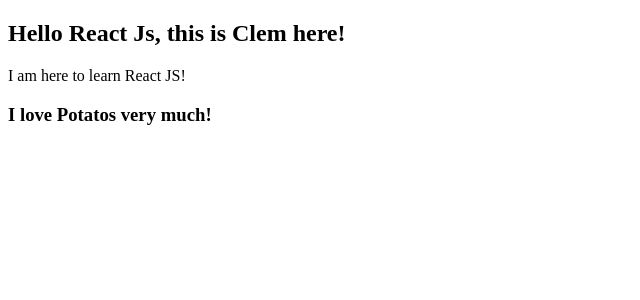
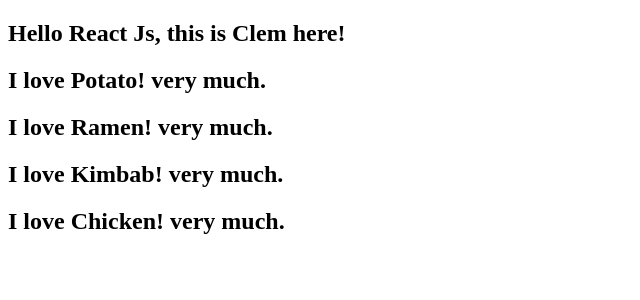
Before and after one commit to clementbwkim/movie_app_2019, a React (Create React App) app: page / in a window 1280 px wide. Shown: the top 300 px of the page, without its empty margins (0-640 px from the left). Built offline with nearby package versions, Linux system fonts and the light colour scheme.

Commit message:
Create reusable component

```diff
--- a/src/App.js
+++ b/src/App.js
@@ -1,12 +1,21 @@
 import React from 'react'
-import Potato from './Potato'
+
+//props, { props.fav } === ({ fav }). { fav }
+function Potato({ fav }) {
+  return (
+    <h2>I love { fav }! very much.</h2>
+  )
+}
 
 function App() {
   return (
     <div>
       <h2>Hello React Js, this is Clem here!</h2>
-      <p>I am here to learn React JS!</p>
-      <Potato /> {/**adding component in App.js */}
+      {/** fav="Potato" :: props */}
+      <Potato fav="Potato" /> {/**adding component in App.js */}
+      <Potato fav="Ramen" />
+      <Potato fav="Kimbab" />
+      <Potato fav="Chicken" />
     </div>
   );
 }
--- a/src/Potato.js
+++ /dev/null
@@ -1,11 +0,0 @@
-//creating component
-
-import React from 'react'
-
-function Potato() {
-  return (
-    <h3>I love Potatos very much!</h3>
-  )
-}
-
-export default Potato;
```
Also changed, not shown: 1 other file (tests, documents, lock files or other folders).
